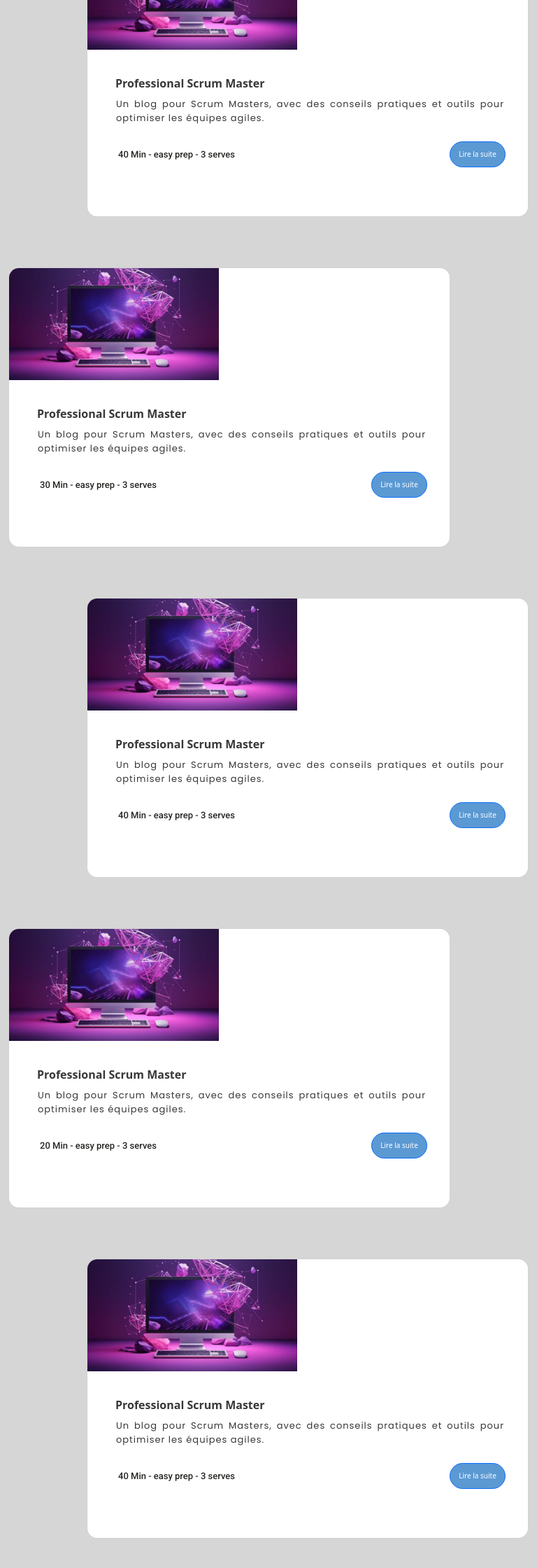
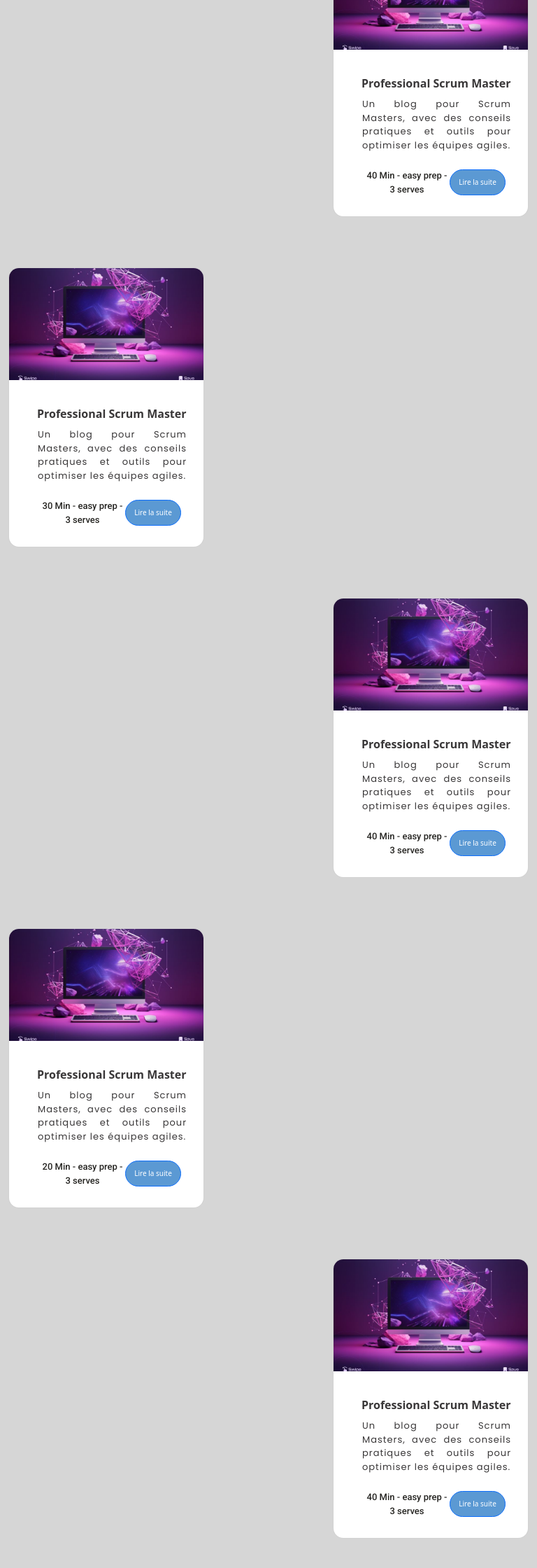
Before and after one commit to Belajouza-foued/bcc-socity, a React (Create React App) app in the folder front-end/: page /blog in a window 768 px wide. Shown: the part 440-2680 px from the top of the page at 70% size. Built offline with nearby package versions, Linux system fonts and the light colour scheme; a web font is replaced by a local one.

Commit message:
faire le necessaire pour accordion

```diff
--- a/front-end/src/pages/Blog.js
+++ b/front-end/src/pages/Blog.js
@@ -48,7 +48,7 @@ const  Blog = () => {
 
     </div>
       <div className="col-lg-6 mb-4 mt-5 d-flex justify-content-end align-items-center text-center mx-auto ps-5">
-      <div className="card h-100 card-height" style={{ width:"632px", height:"234pX", borderRadius:"15px", overflow: "hidden"}}>
+      <div className="card h-100 card-height" style={{ width:"600px", height:"234pX", borderRadius:"15px", overflow: "hidden"}}>
         <div className='card-dev'>
 <img src={imgBlog} alt='design' className='img-design'   style={{
           width: "100%",
@@ -101,7 +101,7 @@ const  Blog = () => {
     </div>
 
  <div className="col-lg-6 mb-4 pe-5 mt-5 d-flex justify-content-start align-items-center text-center mx-auto">
-      <div className="card h-100 card-height" style={{ width:"632px", height:"234pX", borderRadius:"15px", overflow: "hidden"}}>
+      <div className="card h-100 card-height" style={{ width:"600px", height:"234pX", borderRadius:"15px", overflow: "hidden"}}>
         <div className='card-dev'>
 <img src={imgBlog} alt='design' className='img-design'   style={{
           width: "100%",
@@ -153,7 +153,7 @@ const  Blog = () => {
       </div>
     </div>
      <div className="col-lg-6 mb-4 mt-5 d-flex justify-content-end align-items-center text-center mx-auto ps-5">
-      <div className="card h-100 card-height" style={{ width:"632px", height:"234pX", borderRadius:"15px", overflow: "hidden"}}>
+      <div className="card h-100 card-height" style={{ width:"600px", height:"234pX", borderRadius:"15px", overflow: "hidden"}}>
         <div className='card-dev'>
 <img src={imgBlog} alt='design' className='img-design'   style={{
           width: "100%",
@@ -205,7 +205,7 @@ const  Blog = () => {
       </div>
     </div>
     <div className="col-lg-6 mb-4 pe-5 mt-5 d-flex justify-content-start align-items-center text-center mx-auto">
-      <div className="card h-100 card-height" style={{ width:"632px", height:"234pX", borderRadius:"15px", overflow: "hidden"}}>
+      <div className="card h-100 card-height" style={{ width:"600px", height:"234pX", borderRadius:"15px", overflow: "hidden"}}>
         <div className='card-dev'>
 <img src={imgBlog} alt='design' className='img-design'   style={{
           width: "100%",
@@ -257,7 +257,7 @@ const  Blog = () => {
       </div>
     </div>
   <div className="col-lg-6 mb-4 mt-5 d-flex justify-content-end align-items-center text-center mx-auto ps-5">
-      <div className="card h-100 card-height" style={{ width:"632px", height:"234pX", borderRadius:"15px", overflow: "hidden"}}>
+      <div className="card h-100 card-height" style={{ width:"600px", height:"234pX", borderRadius:"15px", overflow: "hidden"}}>
         <div className='card-dev'>
 <img src={imgBlog} alt='design' className='img-design'   style={{
           width: "100%",
@@ -309,7 +309,7 @@ const  Blog = () => {
       </div>
     </div>
  <div className="col-lg-6 mb-4 pe-5 mt-5 d-flex justify-content-start align-items-center text-center mx-auto ">
-      <div className="card h-100 card-height" style={{ width:"632px", height:"234pX", borderRadius:"15px", overflow: "hidden"}}>
+      <div className="card h-100 card-height" style={{ width:"600px", height:"234pX", borderRadius:"15px", overflow: "hidden"}}>
         <div className='card-dev'>
 <img src={imgBlog} alt='design' className='img-design'   style={{
           width: "100%",
--- a/front-end/src/pages/Formation.js
+++ b/front-end/src/pages/Formation.js
@@ -44,7 +44,7 @@ const Formation  = () => {
 
             <div
               id="flush-collapseOne"
-              className="accordion-collapse collapse position-absolute"
+              className="accordion-collapse collapse position-absolute accordion-formation"
               style={{
                 marginLeft:"70px",
                   width:'350px',
@@ -92,8 +92,8 @@ const Formation  = () => {
   </div>
 </div>
  </div>
-       <div className='col-lg-4 col-md-6'>
-              <div className="position-relative text-white back-img2 ms-1">
+       <div className='col-lg-4 col-md-6 pe-5'>
+              <div className="position-relative text-white back-img2">
   {/* Contenu positionné en bas */}
   <div className="content-overlay position-absolute bottom-0 start-0 p-3">
     <h5 style={{color:"#393738",}} className='borderhome2'><b>MC project</b></h5>
@@ -134,7 +134,7 @@ const Formation  = () => {
   </div>
 </div>
  </div>
-  <div class='col-lg-4 col-sm-12  col-md-6 mt-5'>
+  <div class='col-lg-4 col-sm-12  col-md-6 mt-5 pe-5'>
               <div className="position-relative text-white back-img2 ms-1">
   {/* Contenu positionné en bas */}
   <div className="content-overlay position-absolute bottom-0 start-0 p-3">
--- a/front-end/src/pages/styles/Blog.css
+++ b/front-end/src/pages/styles/Blog.css
@@ -19,6 +19,8 @@
 @media (max-width: 768px) {
   .card-height {
     max-height: 400px;
+    max-width: 280px !important;
+
   }
 
 .btn-class {
@@ -35,9 +37,10 @@ padding: 10px !important;
 }
 .text-blog {
   font-size: 13px;
+  padding-right: 8px;
 }
 .accordion-space  {
-transform: translateY(-140px);
+
 width: 280px !important;
 }
 }
--- a/front-end/src/pages/styles/Formation.css
+++ b/front-end/src/pages/styles/Formation.css
@@ -17,7 +17,7 @@ line-height: 0.5;
 }
   }
   @media (max-width: 768px) {
-  .accordion-collapse{
+  .accordion-formation{
                       width:250px !important;
                z-index: 0;
                  margin-top: 150px;
@@ -51,34 +51,33 @@ line-height: 0.5;
     display: flex;
     justify-content: center;
     align-items: center;
-
-
-
    }
-
-
 .accordion-button {
   background: #5B99D3 !important;
   color: black !important;
   width: 350px;
-
 }
 
 .back-img2 {
   background-image: url('../images/second-back.png');
   background-size: cover;
   background-position: center;
-  height: 400px;
+  height: 450px;
   width: 100%;
   background-color: white;
   border-radius: 20px;
 
 }
 
-@media (min-width: 768px) {
+@media (max-width: 768px) {
   .back-img2 {
-    height: 450px;
-    width: 400px;
+    height: 350px;
+    width: 280px;
+   transform: translateX(-35px);
+  }
+  .back-img {
+    width: 280px !important;
+     transform: translateX(-35px);
   }
 }
 
```
